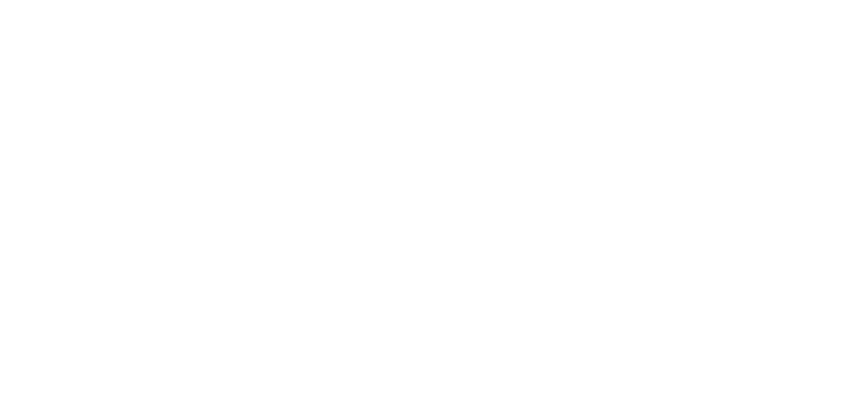
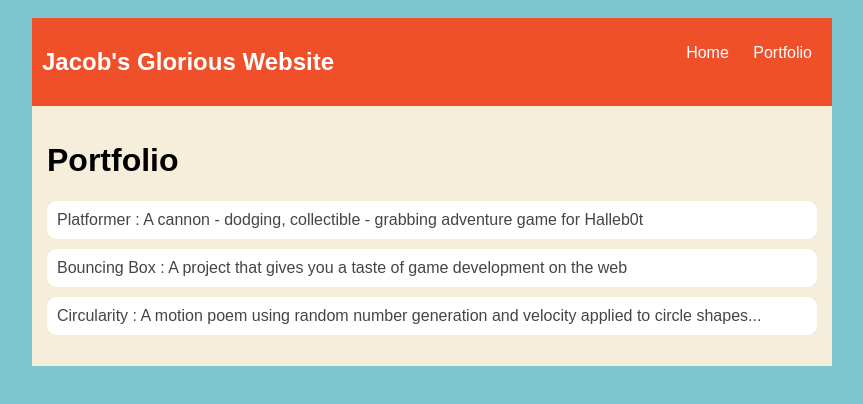
Before and after one commit to ProClownNo1/ProClownNo1.github.io, a plain HTML site: page portfolio.html in a window 1280 px wide. Shown: the whole page, without its empty margins (208-1071 px from the left). Drawn offline with Linux system fonts and the light colour scheme.

Commit message:
add portfolio document

```diff
--- a/portfolio.html
+++ b/portfolio.html
@@ -0,0 +1,112 @@
+<!DOCTYPE HTML>
+<html>
+    <head>
+        <title>Jacob's Glorious Website</title>
+    </head>
+    <style type="text/css">
+        body {
+            background: rgb(125, 198, 205);
+            color: rgb(45, 45, 45);
+            padding: 10px;
+            font-family: arial;
+        }
+        header {
+            font-size: 1.5em;
+            font-weight: bold;
+        }
+
+        #all-contents {
+            max-width: 800px;
+            margin: auto;
+        }
+
+        /* navigation menu */
+        nav {
+            background: rgb(239, 80, 41);
+            margin: 0 auto;
+            display: flex;
+            padding: 10px;
+        }
+        h1 {
+            display: flex;
+            align-items: center;
+            color: rgb(255, 255, 255);
+            flex: 1;
+        }
+        #nav-ul {
+            list-style-image: none;
+        }
+        .nav-li {
+            display: inline-block;
+            padding: 0 10px;
+        }
+        .nav-a {
+            text-decoration: none;
+            color: #fff;
+        }
+
+        /* main container area beneath menu */
+        main {
+            background: rgb(245, 238, 219);
+            display: flex;
+        }
+        .content {
+            flex: 1;
+            padding: 15px;
+        }
+        /* portfolio styles */
+        .content h1 {
+                color: black;
+            }
+
+            #portfolio {
+                list-style-type: none;
+                padding-left: 0;
+            }
+
+            #portfolio li {
+                background: #fff;
+                padding: 10px;
+                border-radius: 10px;
+                margin-bottom: 10px;
+            }
+
+            #portfolio li:hover {
+                background: #eee;
+            }
+
+            #portfolio a {
+                text-decoration: none;
+                color: #454545;
+            }
+
+    </style>
+
+    <body>
+      <div id="all-contents">
+        <nav>
+            <h1>Jacob's Glorious Website</h1>
+            <ul id="nav-ul">
+                <li class="nav-li">
+                   <a class="nav-a" href="index.html">Home</a>
+                </li>
+                <li class="nav-li">
+                   <a class="nav-a" href="portfolio.html">Portfolio</a>
+                </li>
+             </ul>
+           </nav>
+           <main>
+            <div class="content">
+                <h1>Portfolio</h1>
+                <ul id="portfolio">
+                    <li><a href="projects/platformer/">Platformer : A cannon - dodging, collectible - grabbing adventure game for Halleb0t</a></li>
+    <li><a href="projects/bouncing-box/">Bouncing Box : A project that gives you a taste of game development on the web </a></li>
+    <li><a href="projects/circularity/">Circularity : A motion poem using random number generation and velocity applied to circle shapes...</a></li>
+
+                </ul>
+             </div>
+      </main>
+
+      </div>
+    </body>
+</html>
```
Also changed, not shown: index.html (+1 -1 lines).
